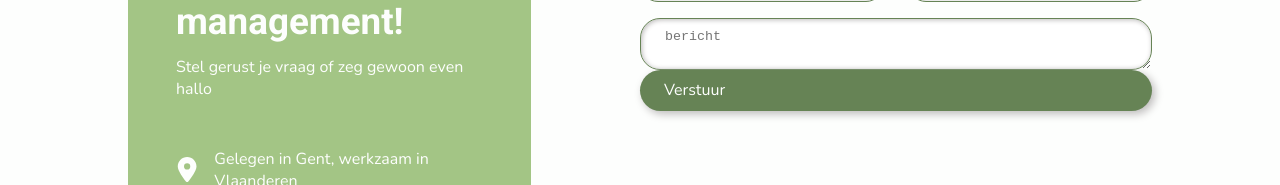
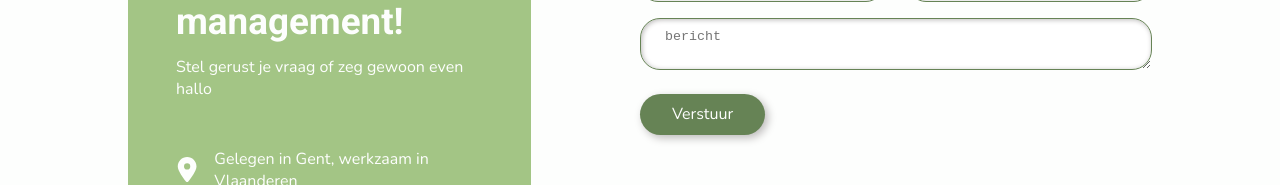
Before and after one commit to RobinDecraene/Movim-Management, a React (Create React App) app: page /contact in a window 1280 px wide. Shown: the part 252-437 px from the top of the page. Built offline with nearby package versions, Linux system fonts and the light colour scheme; no server answers.

Commit message:
Update: button design

```diff
--- a/src/Components/Button/button.module.css
+++ b/src/Components/Button/button.module.css
@@ -1,14 +1,17 @@
 .button {
   background-color: #668355;
   border: none;
-  padding: 0.6rem 1.5rem;
+  padding: 0.6rem 2rem;
   border-radius: 1.5625rem;
   color: #FDFEFD;
   box-shadow:  3px 3px 8px #bcbaba;
   transition: 0.4s ease;
+  width: fit-content;
+  margin-top: 1.5rem;
 }
 
 .button:hover {
-  padding: 0.7rem 1.9rem;
+  padding: 0.7rem 2.5rem;
   cursor: pointer;
+  color: #FDFEFD;
 }
```
